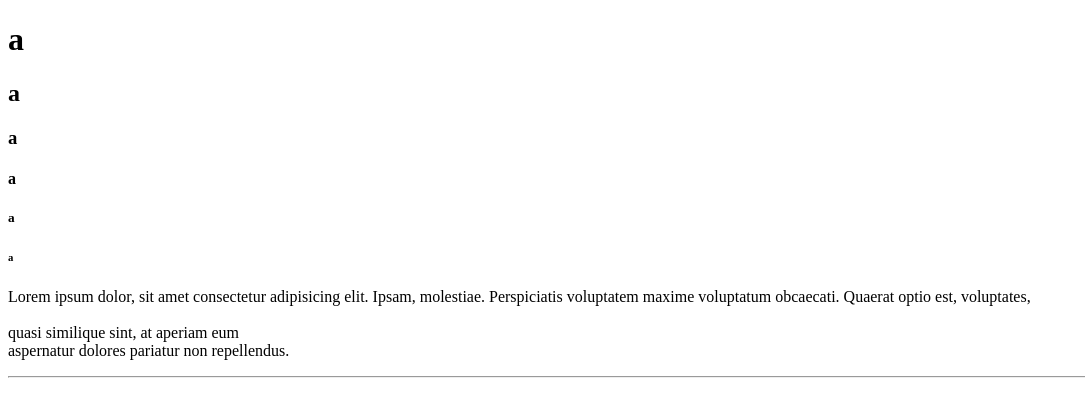
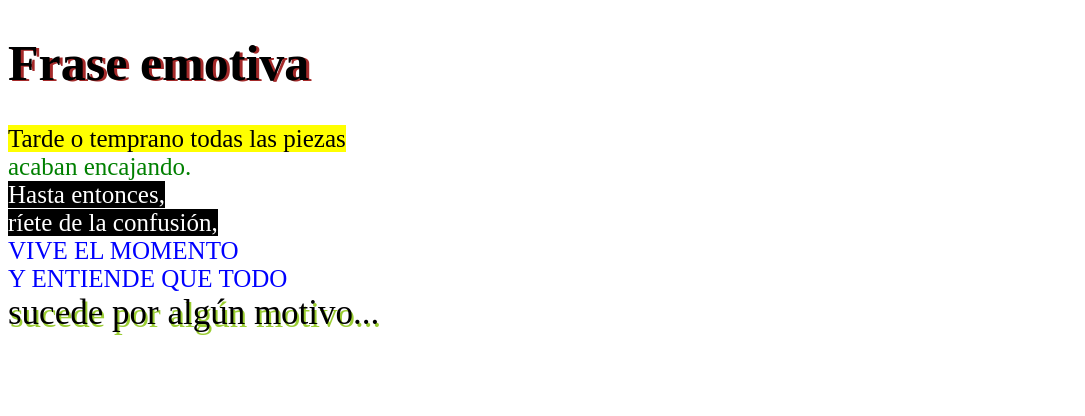
Before and after one commit to andreaespinosaj/html-andrea-espinosa, a website: page index.html in a window 1280 px wide. Shown: the whole page, without its empty margins (0-1085 px from the left). Drawn offline with Linux system fonts and the light colour scheme.

Commit message:
ARUKAY 1/03/23

```diff
--- a/index.html
+++ b/index.html
@@ -1,26 +1,49 @@
 <!DOCTYPE html>
-<html lang="en">
+<html>
   <head>
+    <link rel="stylesheet" href="style.css" />
     <meta charset="UTF-8" />
+
+    <title>
+      arukay
+    </title>
   </head>
+
   <body>
-    <h1>a</h1>
-    <h2>a</h2>
-    <h3>a</h3>
-    <h4>a</h4>
-    <h5>a</h5>
-    <h6>a</h6>
+    <h1 id="titulo">Frase emotiva</h1>
 
-    <p>
-      Lorem ipsum dolor, sit amet consectetur adipisicing elit. Ipsam, molestiae. Perspiciatis voluptatem maxime voluptatum obcaecati. Quaerat optio est, voluptates,
-      <br>
-      <br>
-      quasi similique sint, at aperiam eum
-      <br>
-      aspernatur dolores pariatur non repellendus.
-      <hr>
+    <a>
+      Tarde o temprano todas las piezas
+    </a>
+    <br />
 
+    <h>
+      acaban encajando.
+    </h>
+    <br />
 
-    </p>
+    <c>
+      Hasta entonces,
+    </c>
+    <br />
+
+    <d>
+      ríete de la confusión,
+    </d>
+    <br />
+
+    <e>
+      vive el momento
+    </e>
+    <br />
+
+    <f>
+      y entiende que todo
+    </f>
+    <br />
+
+    <g>
+      sucede por algún motivo...
+    </g>
   </body>
 </html>
--- a/style.css
+++ b/style.css
@@ -0,0 +1,42 @@
+#titulo {
+  color: black;
+  font-size: 50px;
+  text-align: left;
+  text-shadow: 3px 1px brown;
+}
+
+a {
+  color: black;
+  font-size: 25px;
+  text-align: left;
+  background-color: yellow;
+}
+
+h {
+  color: green;
+  font-size: 25px;
+  text-align: left;
+}
+
+c,
+d {
+  color: white;
+  font-size: 25px;
+  text-align: left;
+  background-color: black;
+}
+
+e,
+f {
+  color: blue;
+  font-size: 25px;
+  text-align: left;
+  text-transform: uppercase;
+}
+
+g {
+  color: black;
+  font-size: 35px;
+  text-align: left;
+  text-shadow: 2px 3px yellowgreen;
+}
```
Also changed, not shown: Tarea1.css (+20 -0 lines), Tarea1.html (+15 -3 lines).
